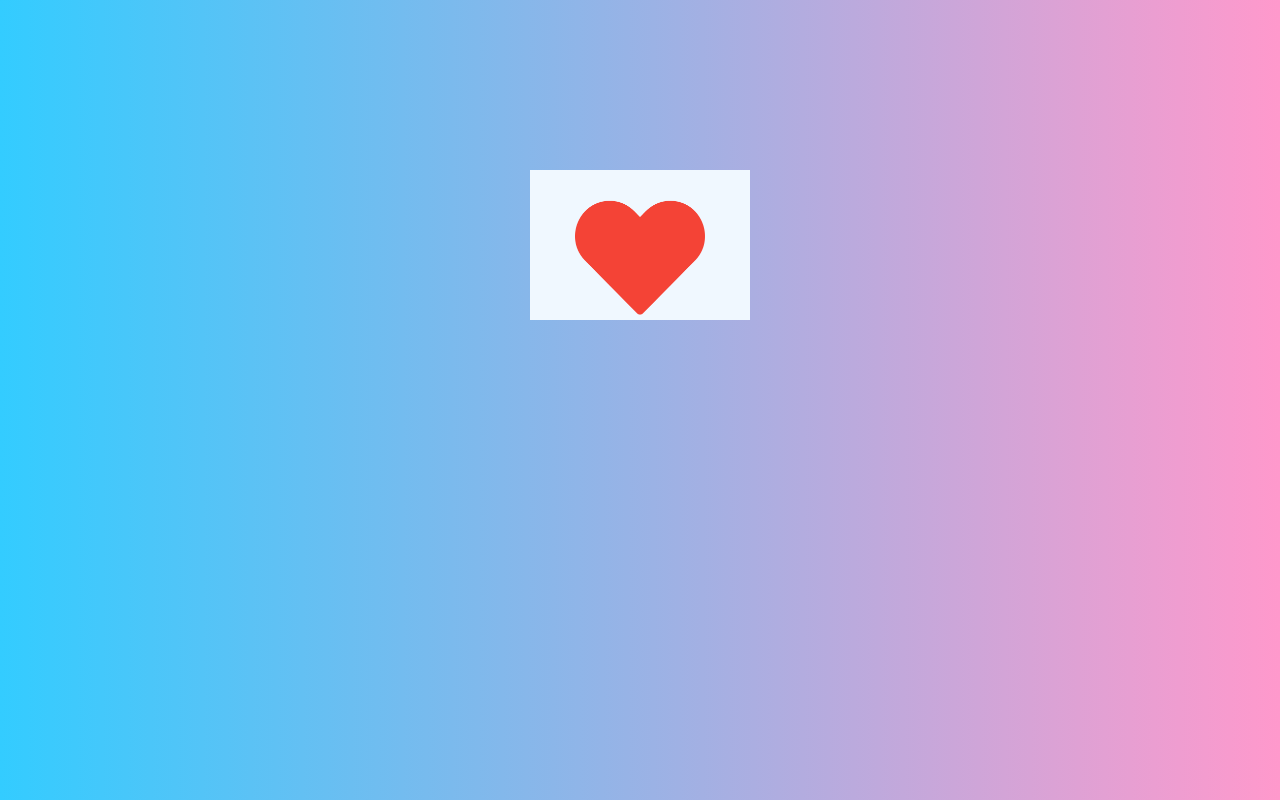
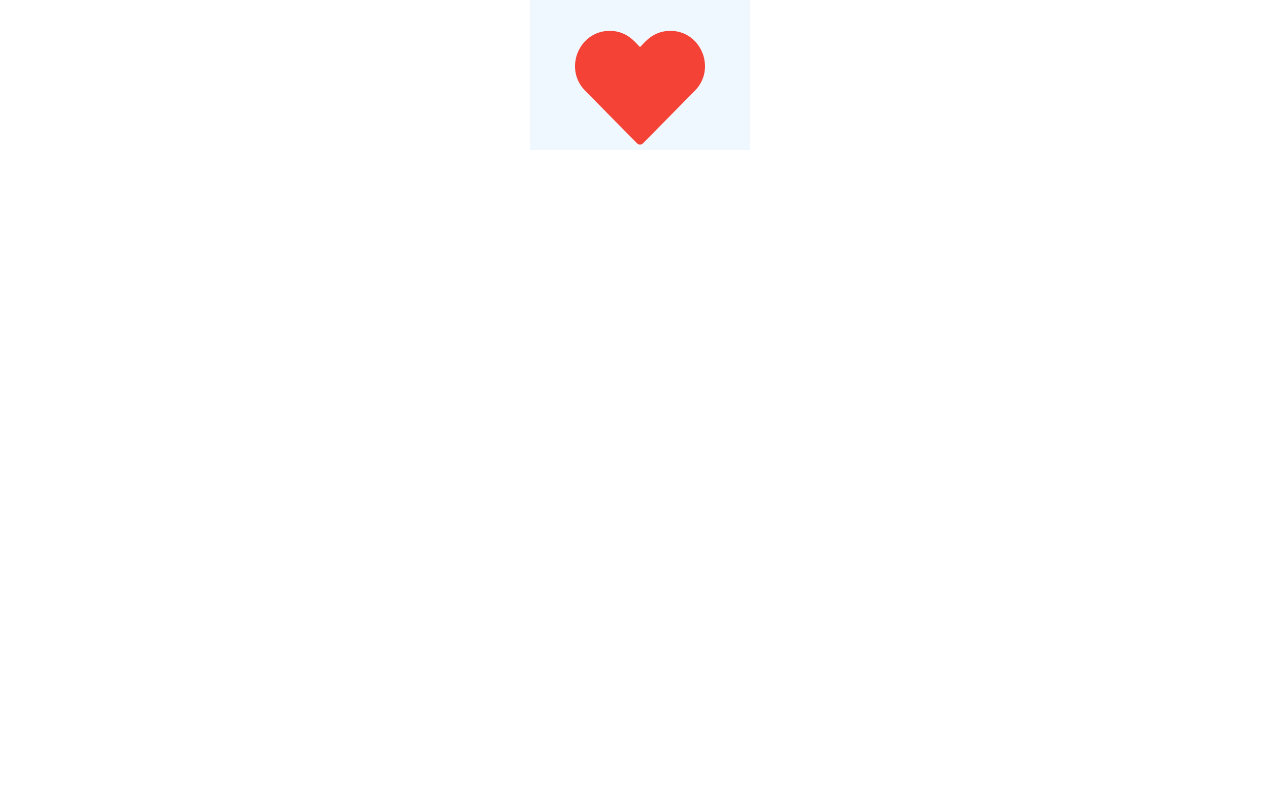
Before and after one commit to dkunivers/love, a plain HTML site: page index.html in a window 1280 px wide. Drawn offline with Linux system fonts and the light colour scheme.

Commit message:
Update style.css

```diff
--- a/style.css
+++ b/style.css
@@ -3,6 +3,8 @@
     margin: 0px;
 }
 body{
+    width: 100%
+    heidth: 100hv
     background: linear-gradient(to right, #33ccff 0%, #ff99cc 100%);
 
 
@@ -13,7 +15,6 @@ body{
     display: flex;
     justify-content: center;
     text-align: center;
-    margin-top: 170px;
 }
 .cartafundo{
     width: 200px;
```
